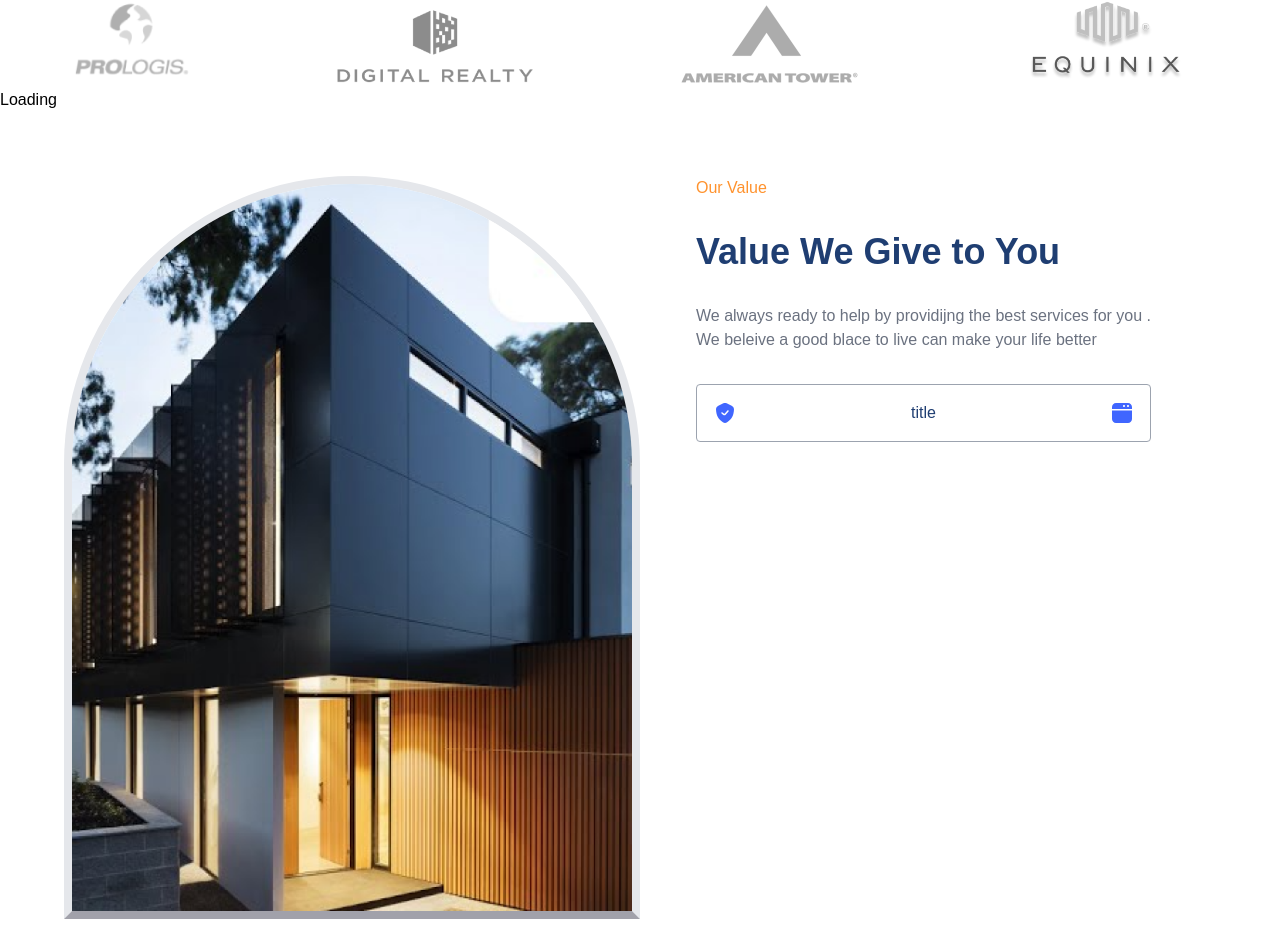
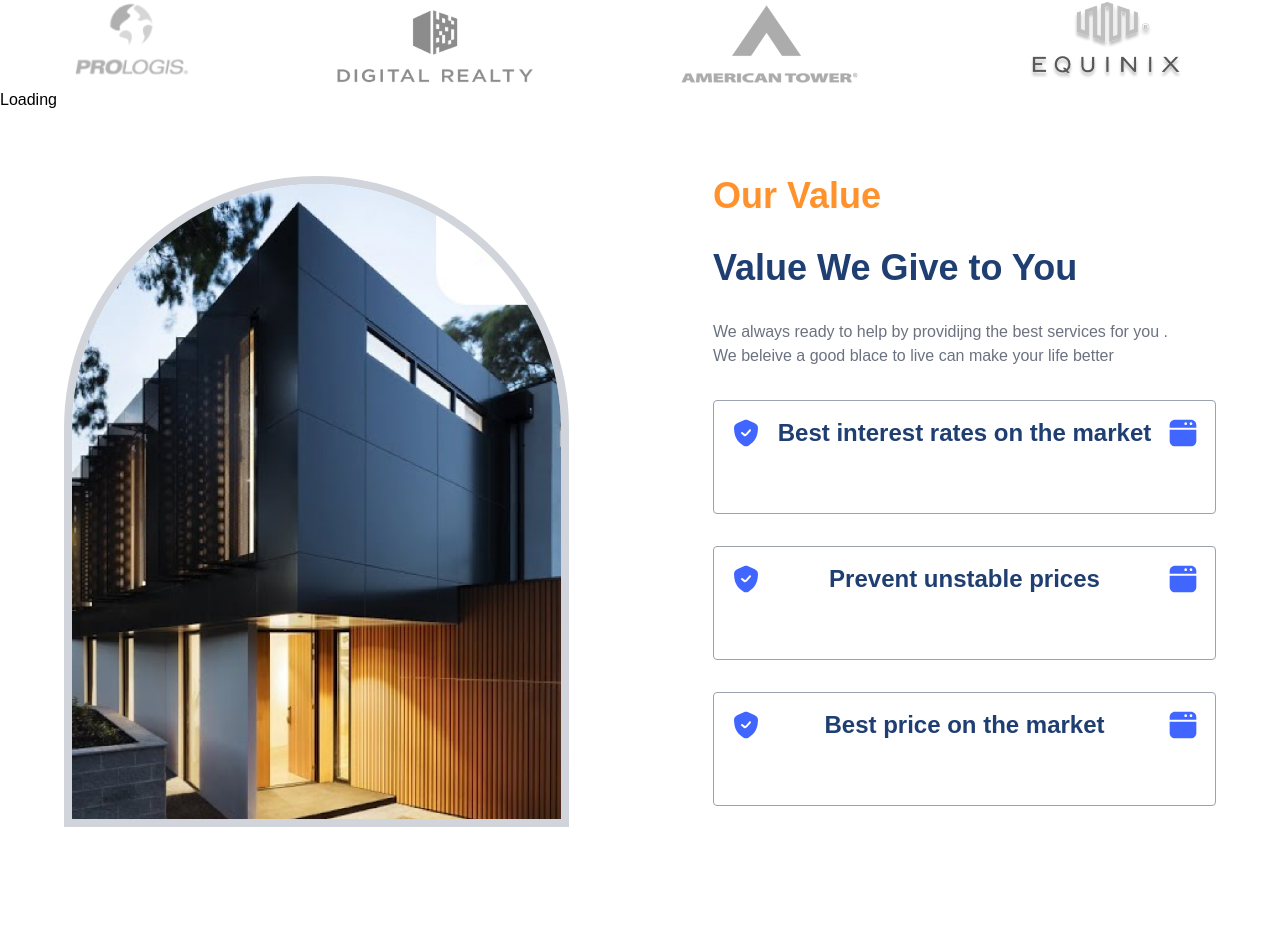
Before and after one commit to Code-Coterie-Team/home-landing-page, a React (Vite) app: page / in a window 1280 px wide. Shown: the part 996-1948 px from the top of the page. After the commit the page ends 1887 px from the top, so only its background shows below. Built offline with nearby package versions, Linux system fonts and the light colour scheme; no server answers; a web font is replaced by a local one.

Commit message:
api change

```diff
--- a/src/component/Choices.tsx
+++ b/src/component/Choices.tsx
@@ -12,7 +12,7 @@ const Choice=()=>{
     if (isError) return <div>Erorr Fetching Data!</div>
 
     const itemPerPage=4 ;
-    const numbers = [1, 2, 3]
+
 
     const handleNext=()=> setCurrentIndex((prev)=> prev+itemPerPage);
     const handelPrevious=()=> setCurrentIndex((prev)=> prev-itemPerPage)
@@ -31,10 +31,10 @@ const Choice=()=>{
                 </div>
             </div>
 
-            <div className="grid  grid-cols-4 gap-14">
-                {data?.slice(currentIndex,currentIndex+itemPerPage).map ((item:any,index)=>(
+            <div className="grid  p-6  grid-cols-4 gap-14">
+                {data?.slice(currentIndex,currentIndex+itemPerPage).map ((item:any)=>(
                     <PopulaRchoice
-                    image={Math.floor(Math.random() * numbers.length)}
+                    image={item.image}
                     name={item.name}
                     price={item.price}
                     adress={item.adress}
--- a/src/component/Optionvlaue.tsx
+++ b/src/component/Optionvlaue.tsx
@@ -1,14 +1,22 @@
+import React, { useState } from "react"
 
+interface DataProps{
+    title:string;
+    description:string;
+    onclick?:React.MouseEventHandler<HTMLDivElement>;
 
-const OptionOfValue=()=>{
+}
+
+const OptionOfValue :React.FC<DataProps>=({title,description,onclick})=>{
+    const [showDescription,setShowDesciption]=useState(false);
     return(
-        <div className="border-gray-400 border rounded w-full flex  p-4 ">
+        <div className="border-gray-400 border rounded w-full flex flex-col gap-4  p-4 " onClick={onclick ?? (() => setShowDesciption(!showDescription))}>
             <div className="flex  justify-between w-full">
                 <img src="./src/assets/tick.svg" />
-                <p className="text-fontblucolor">title</p>
+                <p className="text-fontblucolor text-2xl font-semibold">{title}</p>
                 <img src="./src/assets/folder.svg" alt="" />
             </div>
-            <p></p>
+            <p className="text-fontcolor p-4 ">{ showDescription && description}</p>
 
         </div>
     )
--- a/src/component/Popularchoice.tsx
+++ b/src/component/Popularchoice.tsx
@@ -5,11 +5,11 @@ const PopulaRchoice=(props:any)=>{
 
     return(
         <div className="flex flex-col font-semibold rounded-md gap-4 transform transition-transform
-           duration-300 hover:scale-110 hover:bg-lightblue">
-            {/* <div><img src={`./public/state ${props.image}`} alt="" className=" rounded-lg"/></div> */}
+           duration-300 hover:scale-110 hover:bg-lightblue p-6">
+            <div><img src={props.image} alt="" className=" rounded-lg"/></div>
             <span className="text-pureorange"> $ {props.price}</span>
             <span className="text-primary ">{props.name}</span>
-            <p className="text-fontcolor"> {props.adress}</p>
+            <p className="text-fontcolor text-xs font-normal"> {props.adress}</p>
         </div>
     )
 }
--- a/src/component/Valueofstate.tsx
+++ b/src/component/Valueofstate.tsx
@@ -4,17 +4,27 @@ import OptionOfValue from "./Optionvlaue";
 const Value=()=>{
 
     return(
-        <div className="flex gap-14 p-16">
-            <div className="border-8 border-b-zinc-400 rounded-t-full h-2/3 w-2/4 ">
-                <img src="./src/assets/value.png" alt=""  className="w-full h-1/2 rounded-t-full"/>
+        <div className="flex gap-36 p-16">
+            <div className="border-8 border-gray-300 rounded-t-full  w-2/4 ">
+                <img src="./src/assets/value.png" alt=""  className="w-full h-full rounded-t-full"/>
             </div>
-            <div className="flex flex-col gap-8">
-                <span className="text-pureorange">Our Value</span>
-                <p className="text-fontblucolor font-extrabold text-4xl">Value We Give to You</p>
-                <p className="text-gray-500">We always ready to help by providijng the best services for you . <br />
+            <div className="flex flex-col gap-8   w-2/4">
+                <span className="text-pureorange text-4xl font-extrabold  ">Our Value</span>
+                <p className="text-fontblucolor text-4xl font-extrabold  ">Value We Give to You</p>
+                <p className="text-gray-500 ">We always ready to help by providijng the best services for you . <br />
                     We beleive a good blace to live can make your life better
                 </p>
-                <OptionOfValue/>
+                <OptionOfValue title="Best interest rates on the market" description="
+                        Exercitation in fugiat est ut ad ea cupidatat ut
+                        in cupidatat occaecat ut occaecat consequat est minim minim esse tempor laborum consequat esse adipisicing eu reprehenderit enim.
+                 " />
+                <OptionOfValue title="Prevent unstable prices" description="Exercitation in fugiat est ut ad ea cupidatat ut in cupidatat occaecat
+                ut occaecat consequat
+                est minim minim esse tempor laborum consequat
+                esse adipisicing eu reprehenderit enim."/>
+                <OptionOfValue title="Best price on the market" description="Exercitation in fugiat est ut ad ea cupidatat ut in cupidatat occaecat ut
+                occaecat consequat est minim minim esse tempor
+                laborum consequat esse adipisicing eu reprehenderit enim."/>
             </div>
 
         </div>
```
